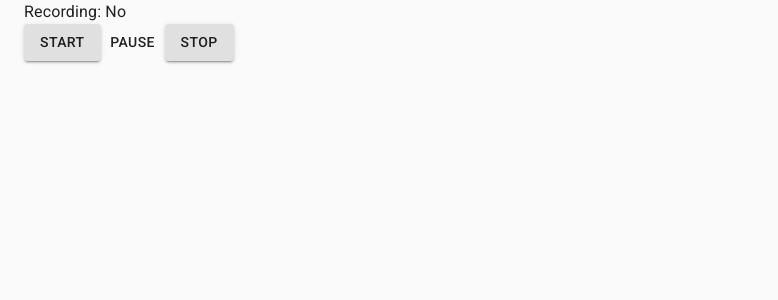
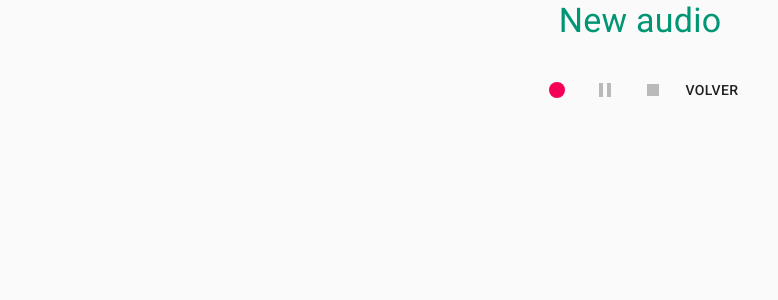
Before and after one commit to El-Codigo-Dev-Vinci/TestConAmazonS3Front, a React (Create React App) app: page /new/audio in a window 1280 px wide. Shown: the top 300 px of the page, without its empty margins (0-778 px from the left). Built offline with nearby package versions, Linux system fonts and the light colour scheme.

Commit message:
The recording is working

```diff
--- a/src/App.js
+++ b/src/App.js
@@ -1,6 +1,7 @@
 import { Container } from '@material-ui/core';
 import { makeStyles } from '@material-ui/core/styles';
 import { BrowserRouter as Router, Switch, Route } from 'react-router-dom';
+import { NewAudio } from './components/Audios/NewAudio';
 import Home from './components/Home';
 
 const useStyles = makeStyles(() => ({
@@ -16,6 +17,9 @@ export default function App() {
     <Container>
       <Router>
         <Switch>
+          <Route path="/new/audio">
+            <NewAudio />
+          </Route>
           <Route path="/">
             <Home />
           </Route>
--- /dev/null
+++ b/src/components/Audios/AudiosTable.js
@@ -0,0 +1,38 @@
+import {
+  Table,
+  TableBody,
+  TableCell,
+  TableContainer,
+  TableHead,
+  TableRow,
+} from '@material-ui/core';
+
+export default function AudiosTable() {
+  const rows = [];
+  return (
+    <>
+      <TableContainer>
+        <Table aria-label="customized table">
+          <TableHead>
+            <TableRow>
+              <TableCell>File name</TableCell>
+              <TableCell>Duration</TableCell>
+              <TableCell>Actions</TableCell>
+            </TableRow>
+          </TableHead>
+          <TableBody>
+            {rows.map((row) => (
+              <TableRow key={row.name}>
+                <TableCell component="th" scope="row">
+                  {row.name}
+                </TableCell>
+                <TableCell>{row.calories}</TableCell>
+                <TableCell>{row.fat}</TableCell>
+              </TableRow>
+            ))}
+          </TableBody>
+        </Table>
+      </TableContainer>
+    </>
+  );
+}
--- /dev/null
+++ b/src/components/Audios/NewAudio.js
@@ -0,0 +1,56 @@
+import { Box, Button, Grid, IconButton, Typography } from '@material-ui/core';
+import { useState } from 'react';
+import { invokeSaveAsDialog } from 'recordrtc';
+import * as AudioRecord from '../Helpers/AudioRecorder';
+import FiberManualRecordIcon from '@material-ui/icons/FiberManualRecord';
+import PauseIcon from '@material-ui/icons/Pause';
+import StopIcon from '@material-ui/icons/Stop';
+import { Link } from 'react-router-dom';
+
+export function NewAudio() {
+  const [recordingState, setRecordingState] = useState('');
+
+  const startRecording = async () => {
+    AudioRecord.startRecording(setRecordingState);
+  };
+
+  const stopRecording = () => {
+    AudioRecord.stopRecording(saveRecord);
+  };
+
+  const saveRecord = (blob) => {
+    invokeSaveAsDialog(blob, 'File');
+  };
+
+  const pauseRecording = () => {
+    AudioRecord.pauseRecording();
+  };
+
+  return (
+    <Grid container align="center" spacing={3}>
+      <Grid item xs={12}>
+        <Typography variant="h4" color="primary">
+          New audio
+        </Typography>
+      </Grid>
+      <Grid item xs={12}>
+        <IconButton
+          onClick={startRecording}
+          color="secondary"
+          disabled={!AudioRecord.canRecord()}
+        >
+          <FiberManualRecordIcon />
+        </IconButton>
+        <IconButton onClick={pauseRecording} disabled={!AudioRecord.canPause()}>
+          <PauseIcon />
+        </IconButton>
+        <IconButton onClick={stopRecording} disabled={!AudioRecord.canStop()}>
+          <StopIcon />
+        </IconButton>
+        <Button component={Link} to="/">
+          Volver
+        </Button>
+      </Grid>
+    </Grid>
+  );
+}
--- /dev/null
+++ b/src/components/Helpers/AudioRecorder.js
@@ -0,0 +1,51 @@
+import RecordRTC from 'recordrtc';
+let recorder;
+let microphone;
+
+export async function startRecording(setRecordingState) {
+  try {
+    if (!recorder) {
+      microphone = await navigator.mediaDevices.getUserMedia({
+        video: false,
+        audio: true,
+      });
+      recorder = RecordRTC(microphone, { type: 'audio' });
+      recorder.onStateChanged = setRecordingState;
+      recorder.startRecording();
+    } else {
+      recorder.resumeRecording();
+    }
+  } catch (error) {
+    alert('Unable to capture your microphone.');
+    console.error(error);
+  }
+}
+
+export function stopRecording(callback) {
+  recorder.stopRecording(() => {
+    const blob = recorder.getBlob();
+    recorder.destroy();
+    microphone.stop();
+    microphone = null;
+    recorder = null;
+    if (callback) callback(blob);
+  });
+}
+
+export function pauseRecording() {
+  recorder.pauseRecording();
+}
+
+export function canRecord() {
+  return (
+    !recorder || ['inactive', 'paused', 'stopped'].includes(recorder.getState())
+  );
+}
+
+export function canPause() {
+  return recorder && ['recording'].includes(recorder.getState());
+}
+
+export function canStop() {
+  return recorder && ['paused', 'recording'].includes(recorder.getState());
+}
--- a/src/components/Home.js
+++ b/src/components/Home.js
@@ -1,29 +1,36 @@
 import { Button, Grid, makeStyles, Typography } from '@material-ui/core';
 import { useState } from 'react';
+import { invokeSaveAsDialog } from 'recordrtc';
+import * as AudioRecord from './Helpers/AudioRecorder';
+import AudiosTable from './Audios/AudiosTable';
+import AddIcon from '@material-ui/icons/Add';
+import { Link } from 'react-router-dom';
 
 export default function Home() {
-  const [recording, setRecording] = useState(false);
-
-  const startRecording = () => {
-    setRecording(true);
-  };
-
-  const stopRecording = () => {
-    setRecording(false);
-  };
+  const classes = useStyles();
 
   return (
     <>
-      <Typography>Recording: {recording ? 'Yes' : 'No'}</Typography>
       <Grid>
-        <Button variant="contained" onClick={startRecording}>
-          Start
-        </Button>
-        <Button>Pause</Button>
-        <Button variant="contained" onClick={stopRecording}>
-          Stop
-        </Button>
+        <Grid item className={classes.floatRight}>
+          <Button
+            variant="contained"
+            color="primary"
+            component={Link}
+            to={`/new/audio`}
+            startIcon={<AddIcon />}
+          >
+            New Audio
+          </Button>
+        </Grid>
       </Grid>
+      <AudiosTable />
     </>
   );
 }
+
+const useStyles = makeStyles(() => ({
+  floatRight: {
+    marginLeft: 'auto',
+  },
+}));
```
Also changed, not shown: src/components/InputSearch/InputSearch.js (added, +29 -0 lines).
